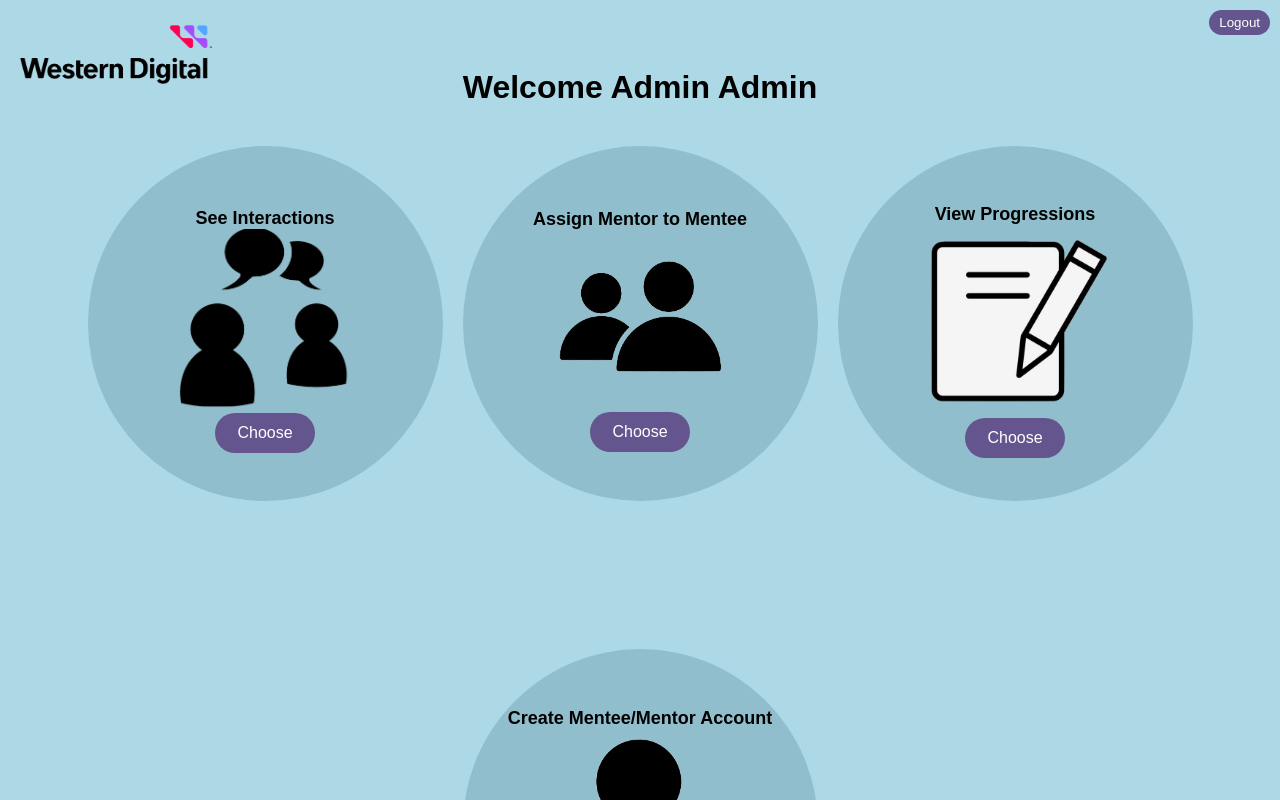
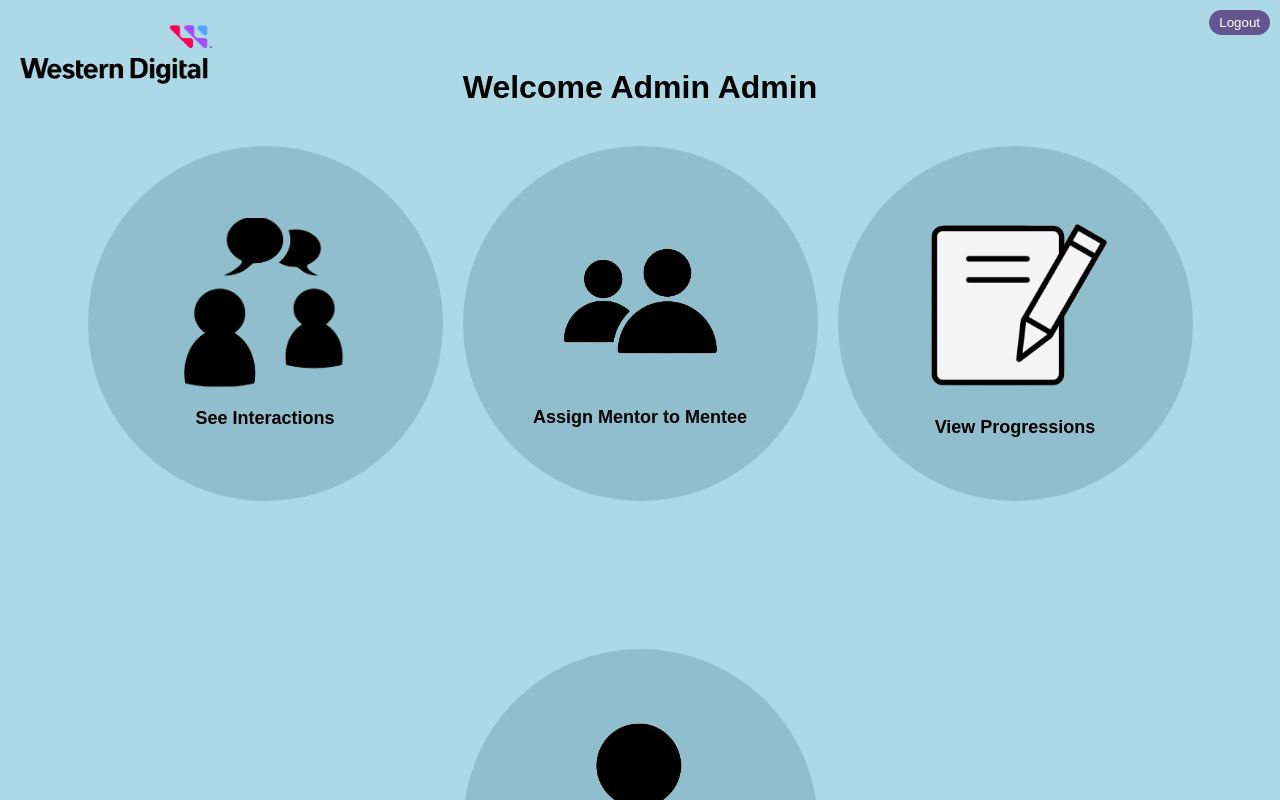
Before and after one commit to DaTrueRPGlover/Mentor-Mentee_Project_WD, a React (Create React App) app in the folder western-digital-webapp/: page /admin-home in a window 1280 px wide. Shown: the top 800 px of the page. Built offline with nearby package versions, Linux system fonts and the light colour scheme.

Commit message:
Finished UI for view progress

```diff
--- a/western-digital-webapp/src/admin_pages/CreateAccount.js
+++ b/western-digital-webapp/src/admin_pages/CreateAccount.js
@@ -36,28 +36,28 @@ function CreateAccount() {
       <h2>Create Account</h2>
       <div className="rectangle">
         <form className="account-form" onSubmit={handleCreateAccount}>
-          <h1>First name</h1>
+          {/* <h1>First name</h1> */}
           <input
             type="text"
             value={first}
             placeholder="Enter First Name"
             onChange={(e) => setFirst(e.target.value)}
           />
-          <h1>Last name</h1>
+          {/* <h1>Last name</h1> */}
           <input
             type="text"
             value={last}
             placeholder="Enter Last Name"
             onChange={(e) => setLast(e.target.value)}
           />
-          <h1>Email</h1>
+          {/* <h1>Email</h1> */}
           <input
             type="text"
             value={email}
             placeholder="Enter Email"
             onChange={(e) => setEmail(e.target.value)}
           />
-          <h1>Password</h1>
+          {/* <h1>Password</h1> */}
           <input
             type="password"
             value={password}
--- a/western-digital-webapp/src/admin_pages/ViewProgression.css
+++ b/western-digital-webapp/src/admin_pages/ViewProgression.css
@@ -1,10 +1,39 @@
-* {
-  background-color: #ADD8E6;
+
+.view-progressions {
+  padding-top: 40px;
+  padding-bottom: 40px; /* Add padding to the bottom */
+  text-align: center;
+  display: flex; /* Enable Flexbox */
+  flex-direction: column; /* Stack items vertically */
+  align-items: center; /* Center items horizontally */
+  justify-content: center; /* Center items vertically */
+  min-height: 100vh;
 }
-.view-progressions {
-  padding: 20px;
-  text-align: center;
+.rectangle {
+  width: 50%; /* Set the width of the rectangle */
+  max-width: 600px; /* Set a maximum width for the rectangle */
+  height: 600px; /* Set the height to make it visible */
+  border: 2px solid #91BECD; /* Light blue border */
+  background-color: rgba(0, 0, 0, 0.1); /* Slightly transparent background */
+  margin-top: 20px; /* Space above the rectangle */
+  display: flex; /* Flexbox layout */
+  align-items: center; /* Center content vertically */
+  justify-content: center; /* Center content horizontally */
+  border-radius: 8px; /* Rounded corners */
 }
+.view-progressions h1 {
+  margin-bottom: 20px; /* Adjust this value for desired spacing */
+  font-size: 36px; /* Optional: Adjust font size */
+  padding-top: 10px; /* Optional: Add padding at the top if needed */
+}
+.view-progressions .search input {
+  width: 300px; /* Increase width as desired */
+  padding: 15px; /* Increase padding for larger input area */
+  font-size: 1.2em; /* Increase font size */
+  border-radius: 8px; /* Add rounded corners */
+  border: 1px solid #91BECD; /* Optional: add border to match theme */
+}
+
 
 input {
   padding: 10px;
@@ -25,3 +54,13 @@ li {
 strong {
   font-weight: bold;
 }
+.view-progressions .logo {
+  width: 120px;
+  height: auto;
+  padding-top: 2%;
+  position: absolute;  /* Use absolute positioning */
+  top: -10px;              /* Align to the top */
+  left: 20px;             /* Align to the left */
+  margin: 10px;        /* Optional: Add some margin for spacing */
+  /* background-color: #ADD8E6; */ /* Optional background */
+}
--- a/western-digital-webapp/src/admin_pages/ViewProgression.js
+++ b/western-digital-webapp/src/admin_pages/ViewProgression.js
@@ -1,5 +1,6 @@
 import React, { useState } from 'react';
 import './ViewProgression.css';
+import logo from '../assets/WDC.png';
 
 function ViewProgressions() {
   const [progressReports] = useState([
@@ -18,13 +19,19 @@ function ViewProgressions() {
 
   return (
     <div className="view-progressions">
+      <img src={logo} alt="Logo" className="logo" />
       <h1>Mentee Progress Reports</h1>
+      <div className="search">
         <input
           type="text"
           placeholder="Filter by mentee or mentor"
           value={filter}
           onChange={(e) => setFilter(e.target.value)}
         />
+      </div>
+
+
+
       <ul>
         {filteredReports.map((report, index) => (
           <li key={index}>
@@ -32,6 +39,8 @@ function ViewProgressions() {
           </li>
         ))}
       </ul>
+      <div className="rectangle">
+      </div>
     </div>
   );
 }
--- a/western-digital-webapp/src/main_menus/AdminHome.css
+++ b/western-digital-webapp/src/main_menus/AdminHome.css
@@ -6,7 +6,7 @@
 .admin-home .title {
   margin-top: 15px; /* Move it up by 20 pixels */
   font-size: large;
-  background-color: #91BECD;
+  background-color: inherit;
   /* Add other styles as needed */
 }
 
@@ -85,55 +85,25 @@
 .admin-home .logout-button:hover {
   background-color: #2d1960;
 }
-.admin-home .circle {
-  width: 355px;
-  height: 355px;
-  border-radius: 50%;
-  background-color: #91BECD;
 
-  display: flex;               /* Use Flexbox for alignment */
-  flex-direction: column;      /* Stack items vertically */
-  align-items: center;         /* Center items horizontally */
-  justify-content: center;     /* Center items vertically */
-  text-align: center;
-  position: relative;          /* Allow precise control over child elements */
-  margin-bottom: 10%;
-}
-
-.admin-home .Talk {
-  width: 200px;            /* Adjust size as needed */
-  height: auto;           /* Maintain aspect ratio */
-  margin-bottom: 5px;     /* Space below the image */
-  background-color: #91BECD;
-}
-.admin-home .Twopeople {
-  width: 200px;            /* Adjust size as needed */
-  height: auto;           /* Maintain aspect ratio */
-  margin-bottom: 5px;     /* Space below the image */
-  background-color: #91BECD;
-}
-.admin-home .One {
-  width: 190px;            /* Adjust size as needed */
-  height: auto;           /* Maintain aspect ratio */
-  margin-bottom: 5px;     /* Space below the image */
-  background-color: #91BECD;
-}
+.admin-home .Talk,
+.admin-home .Twopeople,
+.admin-home .One,
 .admin-home .Notes {
-  width: 190px;            /* Adjust size as needed */
-  height: auto;           /* Maintain aspect ratio */
-  margin-bottom: 5px;     /* Space below the image */
-  background-color: #91BECD;
+  width: 190px;
+  height: auto;
+  background-color: inherit;
+  margin-bottom: 5px;
 }
 
 .admin-home .circle-button {
-  width: 100px;
-  height: 40px;
+
   border-radius: 50px;
   border: none;
   font-size: 16px;
   cursor: pointer;
   background-color: #65558F;
-  color: white;
+  color: black;
   display: flex;
   align-items: center;
   justify-content: center;
@@ -141,13 +111,22 @@
   margin-top: 20px;
   margin: 0;
   transition: background-color 0.3s;
+  width: 355px;
+  height: 355px;
+  border-radius: 50%;
+  background-color: #91BECD;
+  flex-direction: column;      /* Stack items vertically */
+  align-items: center;         /* Center items horizontally */
+  justify-content: center;     /* Center items vertically */
+  text-align: center;
+  margin-bottom: 10%;
 }
 
 
 
 
 .admin-home .circle-button:hover {
-  background-color: #2d1960; /* Semi-transparent hover color */
+  background-color: #7CAFB7; /* Semi-transparent hover color */
 }
 
 
@@ -157,3 +136,6 @@
   align-items: center;
   width: 50%;
 }
+.admin-home .circle-button:hover {
+  background-color: #7CAFB7; /* Button background on hover */
+}
--- a/western-digital-webapp/src/main_menus/AdminHome.js
+++ b/western-digital-webapp/src/main_menus/AdminHome.js
@@ -37,47 +37,28 @@ function AdminHome() {
       <main className="main-content">
         <div className="button-container">
 
-          <div className="circle">
-            <h3 className="title">See Interactions</h3>
-            <img src={talk} alt="Talk" className="Talk" />
+            <button className="circle-button " onClick={() => navigate('/see-interactions')} >
+              <img src={talk} alt="Talk" className="Talk"/>
+              <h3 className="title">See Interactions</h3>
+            </button>
             <button
-              className="circle-button"
-              onClick={() => navigate('/see-interactions')}
-            >
-              Choose
-            </button>
-          </div>
-
-          <div className="circle">
-            <h3 className="title">Assign Mentor to Mentee</h3>
-            <img src={twopeople} alt="Twopeople" className="Twopeople" />
-            <button
-              className="circle-button"
+              className="circle-button "
               onClick={() => navigate('/assign-mentor')}
             >
-              Choose
+              <img src={twopeople} alt="Twopeople" className="Twopeople" />
+              <h3 className="title">Assign Mentor to Mentee</h3>
             </button>
-          </div>
-
-          <div className="circle">
-            <h3 className="title">View Progressions</h3>
-            <img src={notes} alt="Notes" className="Notes" />
             <button
-              className="circle-button"
+              className="circle-button "
               onClick={() => navigate('/view-progressions')}
             >
-              Choose
+              <img src={notes} alt="Notes" className="Notes" />
+              <h3 className="title">View Progressions</h3>
             </button>
-          </div>
-
-          <div className="circle">
-            <h3 className="title">Create Mentee/Mentor Account</h3>
-            <img src={one} alt="One" className="One" />
-            <button className="circle-button" onClick={() => navigate('/create-account')}>
-              Choose
+            <button className="circle-button " onClick={() => navigate('/create-account')}>
+              <img src={one} alt="One" className="One" />
+              <h3 className="title">Create Mentee/Mentor Account</h3>
             </button>
-          </div>
-
         </div>
       </main>
     </div>
```
Lines whose indentation alone changed are shown as unchanged.
